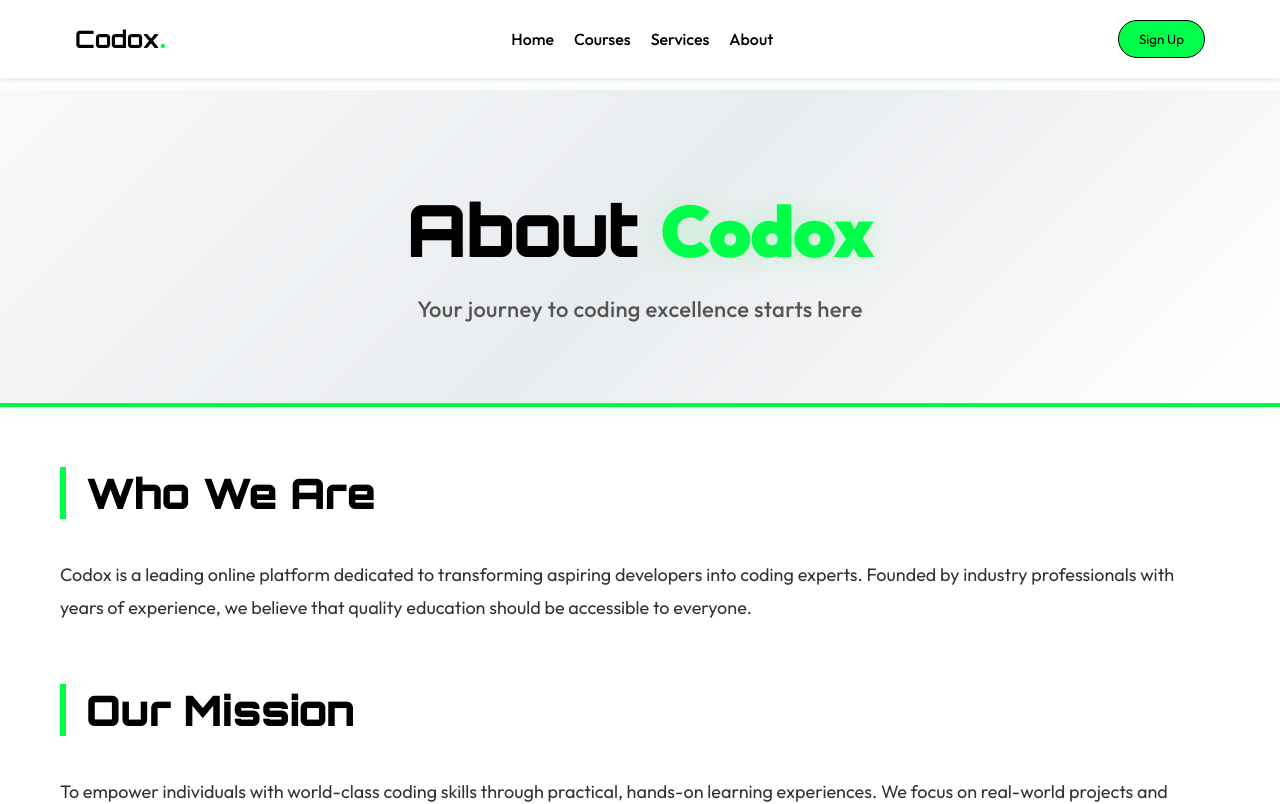
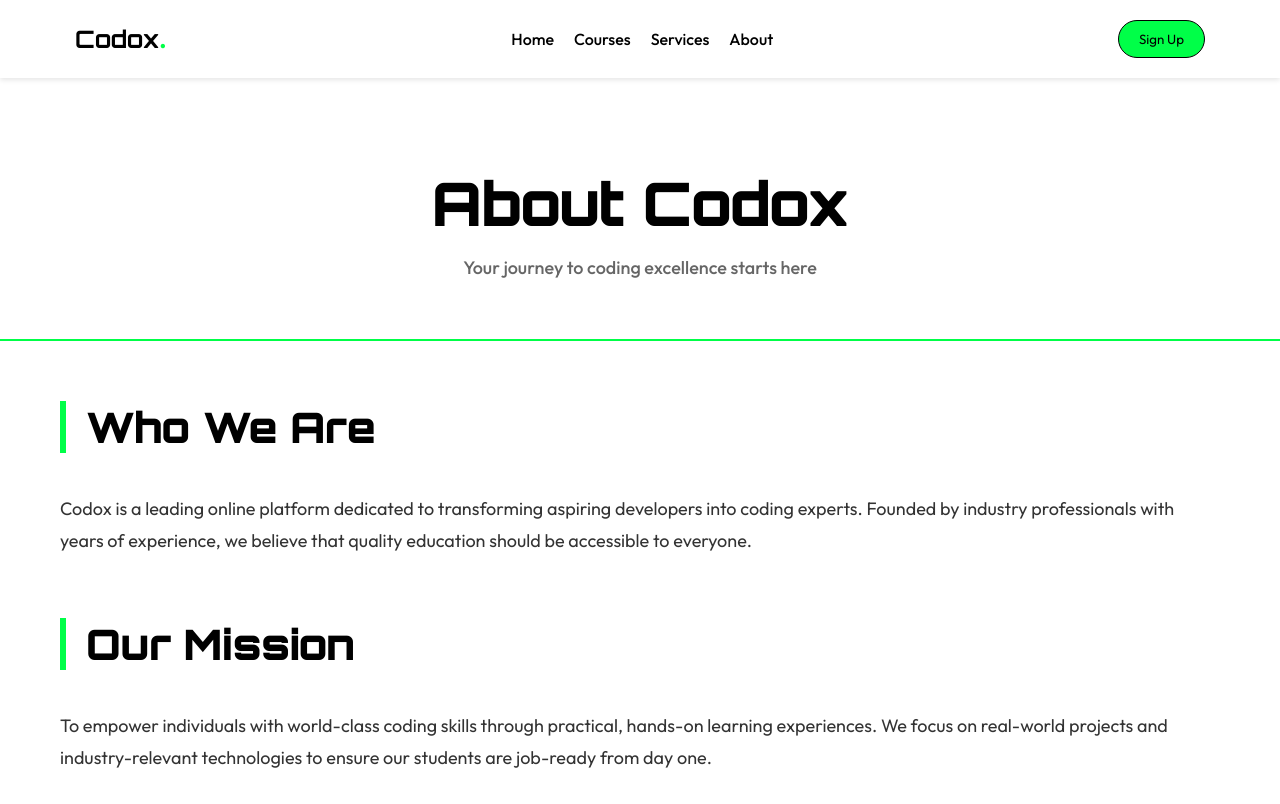
Before and after one commit to Jagdish-Giri/codox, a React app in the folder frontend/: page /about in a window 1280 px wide. Shown: the top 804 px of the page. Built offline with nearby package versions, Linux system fonts and the light colour scheme; the HTML template or start-up script is replaced by a standard one; a web font is replaced by a local one.

Commit message:
Replace emojis with react-icons and clean up all page heroes - consistent non-link appearance

```diff
--- a/frontend/src/pages/About.jsx
+++ b/frontend/src/pages/About.jsx
@@ -5,7 +5,7 @@ const About = () => {
   return (
     <div className='page-container'>
       <div className='page-hero'>
-        <h1>About <span className='highlight'>Codox</span></h1>
+        <h1>About Codox</h1>
         <p>Your journey to coding excellence starts here</p>
       </div>
 
--- a/frontend/src/pages/Contact.jsx
+++ b/frontend/src/pages/Contact.jsx
@@ -1,5 +1,6 @@
 import React, { useState } from 'react'
 import './Pages.css'
+import { MdLocationOn, MdEmail, MdPhone, MdAccessTime } from 'react-icons/md'
 
 const Contact = () => {
   const [formData, setFormData] = useState({
@@ -27,7 +28,7 @@ const Contact = () => {
   return (
     <div className='page-container'>
       <div className='page-hero'>
-        <h1>Contact <span className='highlight'>Us</span></h1>
+        <h1>Contact Us</h1>
         <p>We'd love to hear from you</p>
       </div>
 
@@ -39,7 +40,7 @@ const Contact = () => {
 
             <div className='contact-details'>
               <div className='contact-item'>
-                <span className='contact-icon'>📍</span>
+                <span className='contact-icon'><MdLocationOn /></span>
                 <div>
                   <h4>Location</h4>
                   <p>123 Main Street, City, Country</p>
@@ -47,7 +48,7 @@ const Contact = () => {
               </div>
 
               <div className='contact-item'>
-                <span className='contact-icon'>📧</span>
+                <span className='contact-icon'><MdEmail /></span>
                 <div>
                   <h4>Email</h4>
                   <p>info@codox.com</p>
@@ -55,7 +56,7 @@ const Contact = () => {
               </div>
 
               <div className='contact-item'>
-                <span className='contact-icon'>📞</span>
+                <span className='contact-icon'><MdPhone /></span>
                 <div>
                   <h4>Phone</h4>
                   <p>+1 (123) 456-7890</p>
@@ -63,7 +64,7 @@ const Contact = () => {
               </div>
 
               <div className='contact-item'>
-                <span className='contact-icon'>⏰</span>
+                <span className='contact-icon'><MdAccessTime /></span>
                 <div>
                   <h4>Working Hours</h4>
                   <p>Mon - Fri: 9:00 AM - 6:00 PM</p>
--- a/frontend/src/pages/Courses.jsx
+++ b/frontend/src/pages/Courses.jsx
@@ -2,6 +2,7 @@ import React from 'react'
 import './Pages.css'
 import Carousel from '../components/Carousel/Carousel'
 import Plans from '../components/Plans/Plans'
+import { IoSearch } from "react-icons/io5";
 
 const Courses = () => {
   const [searchTerm, setSearchTerm] = React.useState('');
@@ -83,7 +84,7 @@ const Courses = () => {
               onChange={(e) => setSearchTerm(e.target.value)}
               className='search-input'
             />
-            <span className='search-icon'>🔍</span>
+            <span className='search-icon'><IoSearch /></span>
           </div>
 
           <div className='filter-buttons'>
--- a/frontend/src/pages/FAQ.jsx
+++ b/frontend/src/pages/FAQ.jsx
@@ -46,7 +46,7 @@ const FAQ = () => {
   return (
     <div className='page-container'>
       <div className='page-hero'>
-        <h1>Frequently Asked <span className='highlight'>Questions</span></h1>
+        <h1>Frequently Asked Questions</h1>
         <p>Find answers to common questions about Codox</p>
       </div>
 
--- a/frontend/src/pages/Pages.css
+++ b/frontend/src/pages/Pages.css
@@ -282,34 +282,27 @@
 
 .page-hero {
   text-align: center;
-  padding: 100px 20px 80px;
-  background: linear-gradient(135deg, #f8f9fa 0%, #e9ecef 50%, #ffffff 100%);
-  border-bottom: 4px solid #00ff48;
-  box-shadow: 0 4px 20px rgba(0, 255, 72, 0.08);
+  padding: 80px 20px 60px;
+  background: #ffffff;
+  border-bottom: 2px solid #00ff48;
 }
 
 .page-hero h1 {
   font-family: 'Orbitron', sans-serif;
-  font-size: 72px;
-  margin-bottom: 25px;
+  font-size: 60px;
+  margin-bottom: 20px;
   color: #000;
   font-weight: 900;
   letter-spacing: -1px;
   line-height: 1.1;
 }
 
-.page-hero .highlight {
-  color: #00ff48;
-  text-shadow: 0 0 30px rgba(0, 255, 72, 0.2);
-}
-
 .page-hero p {
-  font-size: 22px;
-  color: #555;
-  max-width: 700px;
+  font-size: 18px;
+  color: #666;
+  max-width: 600px;
   margin: 0 auto;
   font-weight: 500;
-  letter-spacing: 0.3px;
 }
 
 .page-content {
--- a/frontend/src/pages/PrivacyPolicy.jsx
+++ b/frontend/src/pages/PrivacyPolicy.jsx
@@ -5,7 +5,7 @@ const PrivacyPolicy = () => {
   return (
     <div className='page-container'>
       <div className='page-hero'>
-        <h1>Privacy <span className='highlight'>Policy</span></h1>
+        <h1>Privacy Policy</h1>
         <p>How we protect and use your information</p>
       </div>
 
--- a/frontend/src/pages/Services.jsx
+++ b/frontend/src/pages/Services.jsx
@@ -1,60 +1,61 @@
 import React from 'react'
 import './Pages.css'
+import { FaCode, FaBullseye, FaChalkboardTeacher, FaBook, FaTrophy, FaBriefcase, FaTools, FaGlobe } from 'react-icons/fa'
 
 const Services = () => {
   return (
     <div className='page-container'>
       <div className='page-hero'>
-        <h1>Our <span className='highlight'>Services</span></h1>
+        <h1>Our Services</h1>
         <p>Comprehensive coding education solutions</p>
       </div>
 
       <div className='page-content'>
         <section className='services-grid'>
           <div className='service-card'>
-            <div className='service-icon'>💻</div>
+            <div className='service-icon'><FaCode /></div>
             <h3>Live Coding Sessions</h3>
             <p>Interactive live coding classes with expert instructors. Ask questions in real-time and get instant feedback on your code.</p>
           </div>
 
           <div className='service-card'>
-            <div className='service-icon'>🎯</div>
+            <div className='service-icon'><FaBullseye /></div>
             <h3>Project-Based Learning</h3>
             <p>Build real-world projects from scratch. From simple applications to complex systems, learn by doing.</p>
           </div>
 
           <div className='service-card'>
-            <div className='service-icon'>👨‍🏫</div>
+            <div className='service-icon'><FaChalkboardTeacher /></div>
             <h3>1-on-1 Mentorship</h3>
             <p>Get personalized guidance from industry experts. Schedule sessions to discuss your career goals and technical challenges.</p>
           </div>
 
           <div className='service-card'>
-            <div className='service-icon'>📚</div>
+            <div className='service-icon'><FaBook /></div>
             <h3>Course Library</h3>
             <p>Access hundreds of courses covering web development, mobile apps, data science, AI, and more.</p>
           </div>
 
           <div className='service-card'>
-            <div className='service-icon'>🏆</div>
+            <div className='service-icon'><FaTrophy /></div>
             <h3>Certification Programs</h3>
             <p>Earn industry-recognized certificates to showcase your skills to potential employers.</p>
           </div>
 
           <div className='service-card'>
-            <div className='service-icon'>💼</div>
+            <div className='service-icon'><FaBriefcase /></div>
             <h3>Career Support</h3>
             <p>Resume building, interview preparation, and job placement assistance to kickstart your tech career.</p>
           </div>
 
           <div className='service-card'>
-            <div className='service-icon'>🔧</div>
+            <div className='service-icon'><FaTools /></div>
             <h3>Code Review Service</h3>
             <p>Get your code reviewed by experienced developers. Learn best practices and improve your coding style.</p>
           </div>
 
           <div className='service-card'>
-            <div className='service-icon'>🌐</div>
+            <div className='service-icon'><FaGlobe /></div>
             <h3>Community Forum</h3>
             <p>Connect with fellow learners, share knowledge, and collaborate on projects in our active community.</p>
           </div>
--- a/frontend/src/pages/Terms.jsx
+++ b/frontend/src/pages/Terms.jsx
@@ -5,7 +5,7 @@ const Terms = () => {
   return (
     <div className='page-container'>
       <div className='page-hero'>
-        <h1>Terms & <span className='highlight'>Conditions</span></h1>
+        <h1>Terms & Conditions</h1>
         <p>Please read these terms carefully before using our services</p>
       </div>
 
```
